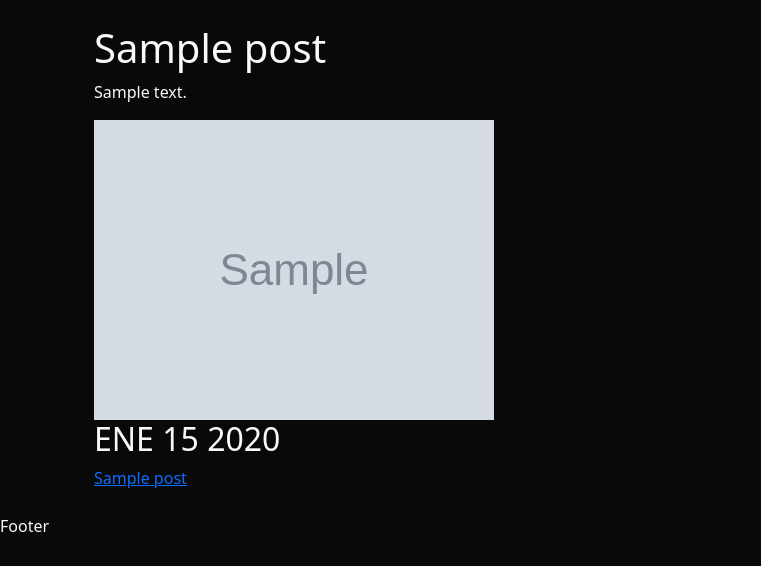
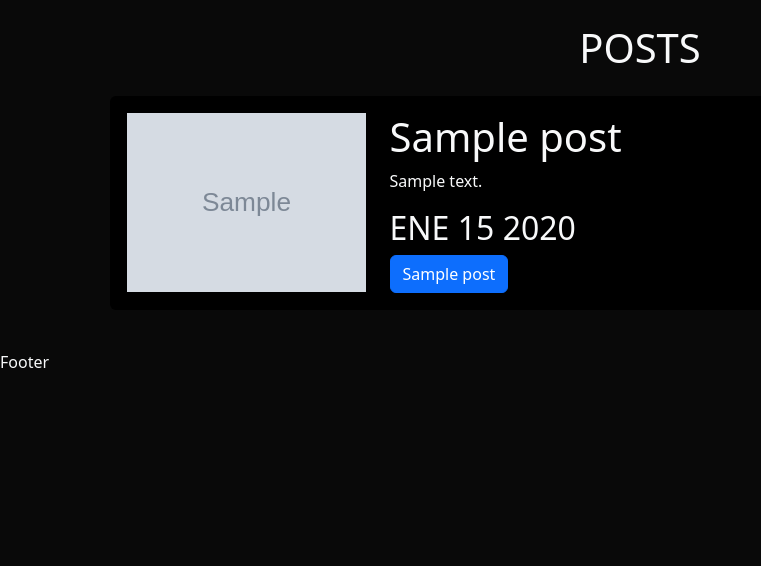
Before and after one commit to jonma0107/portfolio-with-django, a Django app: page /blog/ in a window 1280 px wide. Shown: the part 75-641 px from the top of the page, without its empty margins (0-761 px from the left). Run offline with Django 4.2, Linux system fonts and the light colour scheme; tables that the repository leaves empty hold one stand-in row (values such as "Sample post"); grey boxes marked "Sample" are stand-in pictures.

Commit message:
[UPDATE] card in posts

```diff
--- a/blog/templates/posts.html
+++ b/blog/templates/posts.html
@@ -1,15 +1,26 @@
 {% extends 'layout.html' %}
 
 {% block content %}
+<h1 class="text-center">POSTS</h1>
 
 {% for blog in blogs %}
 
-<h1>{{blog.title}}</h1>
-<p>{{blog.description|truncatechars:50}}</p>
-<img src="{{blog.image.url}}" alt="{{blog.title}}">
-<h2>{{blog.date|date:'M d Y'|upper}}</h2>
+<div class="p-3">
+  <div class="card card-body bg-black">
+    <div class="row">
+      <div class="col-3">
+        <img src="{{blog.image.url}}" alt="{{blog.title}}" class="img-fluid"/>
+      </div>
+      <div class="col-9">
+        <h1>{{blog.title}}</h1>
+        <p>{{blog.description|truncatechars:50}}</p>
+        <h2>{{blog.date|date:'M d Y'|upper}}</h2>
+        <a href="{% url 'blog:blog_detail' blog.id %}" class="btn btn-primary">{{blog.title}}</a>
+      </div>
+    </div>
 
-<a href="{% url 'blog:blog_detail' blog.id %}">{{blog.title}}</a>
+  </div>
+</div>
 
 {% endfor %}
 
```
